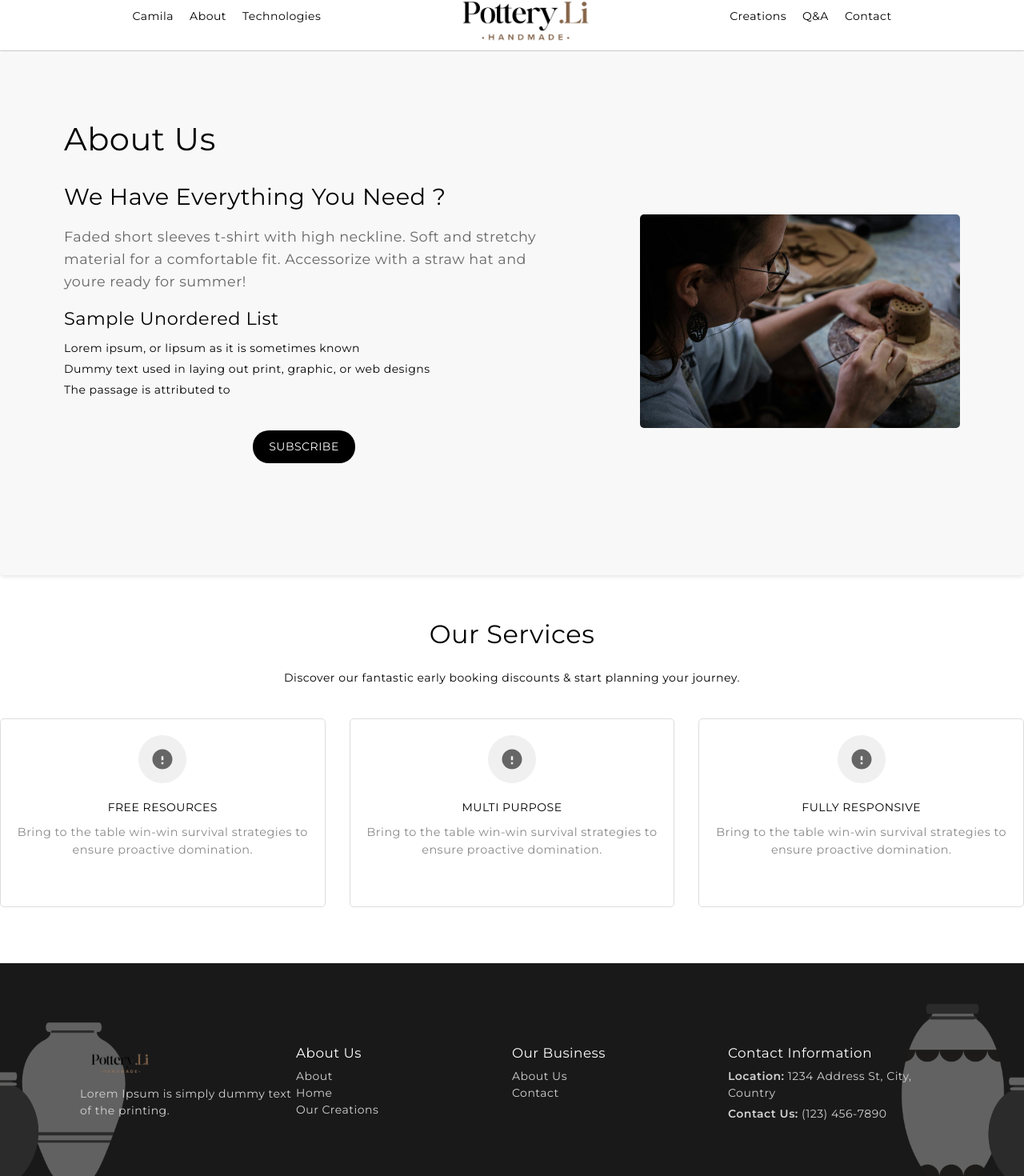
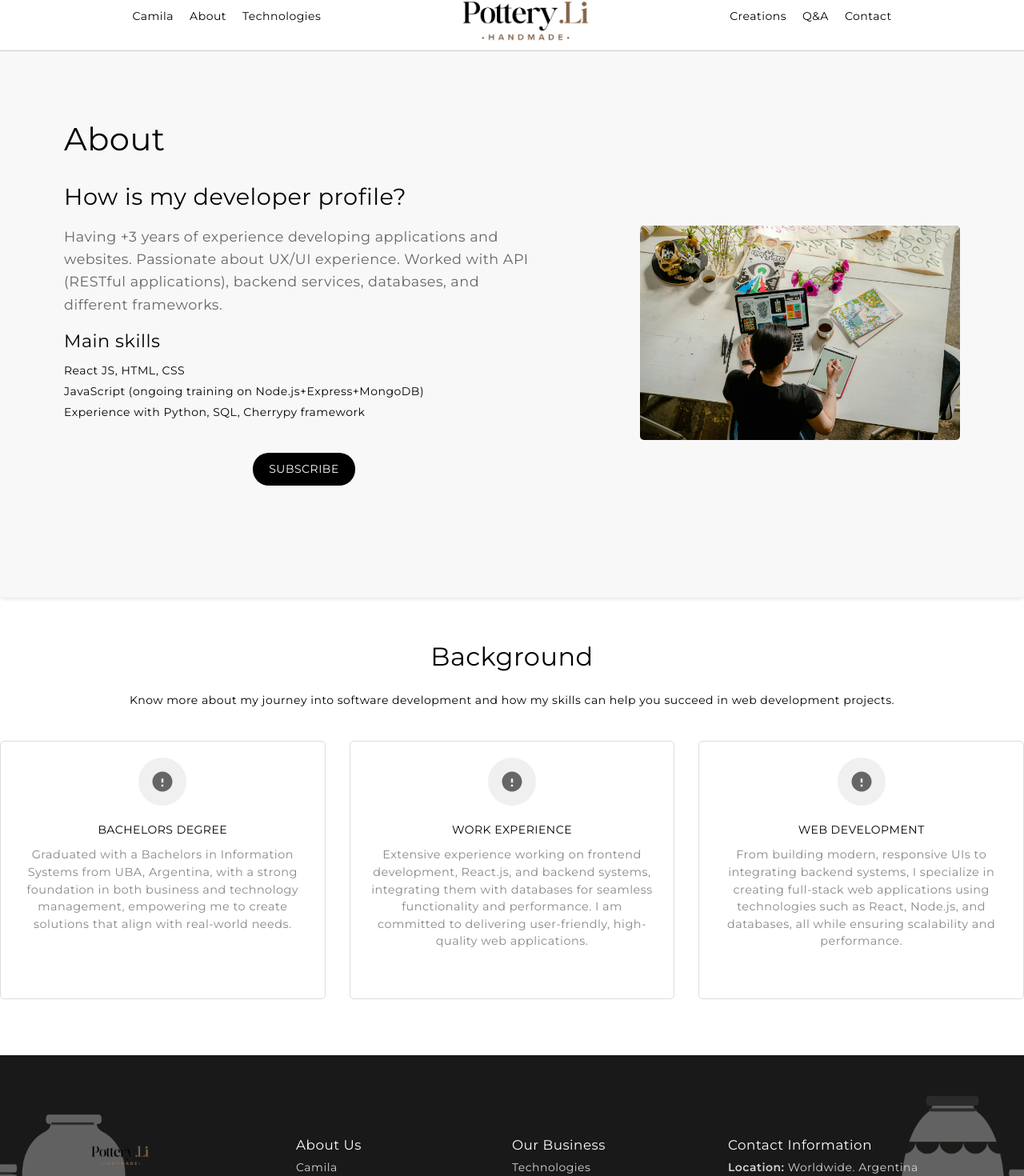
Before and after one commit to riboldicamila/01productwebsite, a React (Vite) app: page /about-us in a window 1280 px wide. Shown: the part 62-1532 px from the top of the page at 80% size. Built offline with nearby package versions, Linux system fonts and the light colour scheme.

Commit message:
content update

```diff
--- a/src/Components/Footer/Footer.jsx
+++ b/src/Components/Footer/Footer.jsx
@@ -42,9 +42,7 @@ const Footer = () => {
         <p>
           <strong>Location:</strong> {contactInfo.location}
         </p>
-        <p>
-          <strong>Contact Us:</strong> {contactInfo.phone}
-        </p>
+
         <p>
           <strong>Email:</strong> <a href={`mailto:${contactInfo.email}`}>{contactInfo.email}</a>
         </p>
--- a/src/Components/OurServices/OurServices.jsx
+++ b/src/Components/OurServices/OurServices.jsx
@@ -3,8 +3,8 @@ import './OurServices.css';
 const OurServices = () => {
   return (
     <section className="our-services">
-      <h2>Our Services</h2>
-      <p>Discover our fantastic early booking discounts & start planning your journey.</p>
+      <h2>Background</h2>
+      <p>Know more about my journey into software development and how my skills can help you succeed in web development projects.</p>
 
       <div className="service-cards">
         <div className="service-card">
@@ -13,8 +13,8 @@ const OurServices = () => {
               <path d="M12 2C6.48 2 2 6.48 2 12s4.48 10 10 10 10-4.48 10-10S17.52 2 12 2zm1 15h-2v-2h2v2zm0-4h-2v-4h2v4z" />
             </svg>
           </div>
-          <h3>FREE RESOURCES</h3>
-          <p>Bring to the table win-win survival strategies to ensure proactive domination.</p>
+          <h3>BACHELORS DEGREE</h3>
+          <p>Graduated with a Bachelors in Information Systems from UBA, Argentina, with a strong foundation in both business and technology management, empowering me to create solutions that align with real-world needs.</p>
         </div>
 
         <div className="service-card">
@@ -23,8 +23,8 @@ const OurServices = () => {
               <path d="M12 2C6.48 2 2 6.48 2 12s4.48 10 10 10 10-4.48 10-10S17.52 2 12 2zm1 15h-2v-2h2v2zm0-4h-2v-4h2v4z" />
             </svg>
           </div>
-          <h3>MULTI PURPOSE</h3>
-          <p>Bring to the table win-win survival strategies to ensure proactive domination.</p>
+          <h3>WORK EXPERIENCE</h3>
+          <p>Extensive experience working on frontend development, React.js, and backend systems, integrating them with databases for seamless functionality and performance. I am committed to delivering user-friendly, high-quality web applications.</p>
         </div>
 
         <div className="service-card">
@@ -33,8 +33,8 @@ const OurServices = () => {
               <path d="M12 2C6.48 2 2 6.48 2 12s4.48 10 10 10 10-4.48 10-10S17.52 2 12 2zm1 15h-2v-2h2v2zm0-4h-2v-4h2v4z" />
             </svg>
           </div>
-          <h3>FULLY RESPONSIVE</h3>
-          <p>Bring to the table win-win survival strategies to ensure proactive domination.</p>
+          <h3>WEB DEVELOPMENT</h3>
+          <p>From building modern, responsive UIs to integrating backend systems, I specialize in creating full-stack web applications using technologies such as React, Node.js, and databases, all while ensuring scalability and performance.</p>
         </div>
       </div>
     </section>
--- /dev/null
+++ b/src/Data/CollectionData.js
@@ -0,0 +1,98 @@
+
+export const products = [
+    {
+      id: 1,
+      name: 'React Js',
+      rating: 5,
+    },
+    {
+      id: 2,
+      name: 'HTML',
+      rating: 5,
+    },
+    {
+      id: 3,
+      name: 'JavaScript',
+      rating: 5,
+    },
+    {
+      id: 4,
+      name: 'CSS',
+      rating: 4,
+    },
+    {
+      id: 5,
+      name: 'Python',
+      rating: 4,
+    },
+    {
+      id: 6,
+      name: 'SQL',
+      rating: 4,
+    },
+    {
+      id: 7,
+      name: 'Git',
+      rating: 5,
+    },
+    {
+      id: 8,
+      name: 'AWS Certification',
+      rating: 5,
+    },
+    {
+      id: 9,
+      name: 'React Testing Library',
+      rating: 4,
+    },
+    {
+      id: 10,
+      name: 'Object Oriented Programming',
+      rating: 5,
+    },
+    {
+      id: 11,
+      name: 'Scrum',
+      rating: 4,
+    },
+    {
+      id: 12,
+      name: 'Agile Methodologies',
+      rating: 4,
+    },
+    {
+      id: 13,
+      name: 'JIRA',
+      rating: 4,
+    },
+    {
+      id: 14,
+      name: 'CI/CD',
+      rating: 3,
+    },
+    {
+      id: 15,
+      name: 'Bootstrap',
+      rating: 5,
+    },
+    {
+      id: 16,
+      name: 'Material-UI',
+      rating: 4,
+    },
+    {
+      id: 17,
+      name: 'English (C1 - Advanced)',
+      rating: 5,
+    },
+    {
+      id: 18,
+      name: 'Spanish (Native)',
+      rating: 5,
+    },
+    {
+      id: 19,
+      name: 'Portuguese (A1)',
+      rating: 2,
+    },
+  ];
--- a/src/Data/ContactData.js
+++ b/src/Data/ContactData.js
@@ -1,17 +1,13 @@
 export const contactInfo = {
     address: [
-      "Silver business point",
-      "India"
+      "Worldwide. Argentina and Italy based."
     ],
-    phone: "9033697984",
-    email: "info@gmail.com",
-    additionalInfo: "We are open: Monday - Saturday, 10AM - 5PM and closed on Sunday, sorry for that.",
+    email: "cami.riboldi@gmail.com",
+    additionalInfo: "Reach out leaving an email, or connect on Linkedin.",
   };
 
   export const socialLinks = [
-    { name: "Facebook", icon: "fab fa-facebook-f", link: "#" },
-    { name: "Instagram", icon: "fab fa-instagram", link: "#" },
-    { name: "Tiktok", icon: "fab fa-tiktok", link: "#" },
-    { name: "Snapchat", icon: "fab fa-snapchat", link: "#" },
-    { name: "Vimeo", icon: "fab fa-vimeo-v", link: "#" },
+    { name: "Website", icon: "fab fa-instagram", link: "#" },
+    { name: "Linkedin", icon: "fab fa-tiktok", link: "#" },
+    { name: "Github", icon: "fab fa-snapchat", link: "#" },
   ];
--- a/src/Data/FooterData.js
+++ b/src/Data/FooterData.js
@@ -1,16 +1,15 @@
 export const aboutLinks = [
+  { name: "Camila", path: "" },
   { name: "About", path: "/about-us" },
-    { name: "Home", path: "/" },
-    { name: "Our Creations", path: "/collection" },
 ];
 
 export const businessLinks = [
-    { name: "About Us", path: "/about-us" },
-    { name: "Contact", path: "/contact" },
+  { name: "Technologies", path: "/collection" },
+  { name: "Creations", path: "/about-us" },
+  { name: "Q&A", path: "/contact" },
 ];
 
 export const contactInfo = {
-    location: "1234 Address St, City, Country",
-    phone: "(123) 456-7890",
-    email: "info@example.com",
+  location: "Worldwide. Argentina and Italy based.",
+  email: "cami.riboldi@gmail.com",
 };
--- a/src/Pages/Home/AboutUs.jsx
+++ b/src/Pages/Home/AboutUs.jsx
@@ -1,7 +1,7 @@
 import React from "react";
 import "./AboutUs.css";
 import OurServices from "../../Components/OurServices/OurServices";
-import pottery01 from "../../Components/Images/pottery01.jpg";
+import pottery01 from "../../Components/Images/tech02.jpg";
 import GenericButton from "../../Components/Button";
 
 
@@ -10,20 +10,19 @@ function AboutUs() {
     <div>
       <div className="about-me-container">
         <div className="about-us-content">
-          <h2>About Us</h2>
-          <h3>We Have Everything You Need ?</h3>
+          <h2>About </h2>
+          <h3>How is my developer profile?</h3>
           <p>
-            Faded short sleeves t-shirt with high neckline. Soft and stretchy
-            material for a comfortable fit. Accessorize with a straw hat and
-            youre ready for summer!
+            Having +3 years of experience developing applications and websites.
+            Passionate about UX/UI experience. Worked with API (RESTful applications), backend services, databases, and different frameworks.
           </p>
-          <h4>Sample Unordered List</h4>
+          <h4>Main skills </h4>
           <ul>
-            <li>Lorem ipsum, or lipsum as it is sometimes known</li>
+            <li>React JS, HTML, CSS</li>
             <li>
-              Dummy text used in laying out print, graphic, or web designs
+              JavaScript (ongoing training on Node.js+Express+MongoDB)
             </li>
-            <li>The passage is attributed to</li>
+            <li>Experience with Python, SQL, Cherrypy framework</li>
           </ul>
           <GenericButton />
         </div>
--- a/src/Pages/Home/Collection.jsx
+++ b/src/Pages/Home/Collection.jsx
@@ -3,41 +3,11 @@ import pottery03 from "../../Components/Images/pottery03.jpg"
 
 import './CollectionPage.css';
 import GenericButton from '../../Components/Button';
+import { products } from '../../Data/CollectionData';
+
 
 const CollectionPage = () => {
   const [viewMode, setViewMode] = useState('grid');
-
-  const products = [
-    {
-      id: 1,
-      name: 'Wowed Art',
-      price: 75.00,
-      originalPrice: 800.00,
-      image: pottery03,
-      onSale: true,
-      colors: ['red', 'black', 'blue'],
-      rating: 4
-    },
-    {
-      id: 2,
-      name: 'Woodsy Art',
-      price: 60.00,
-      originalPrice: 950.00,
-      image: pottery03,
-      onSale: true,
-      colors: ['red', 'green', 'yellow'],
-      rating: 5
-    },
-    {
-      id: 3,
-      name: 'Wert Art',
-      price: 80.00,
-      image: pottery03,
-      onSale: false,
-      rating: 2
-    },
-
-  ];
 
   return (
     <div className="collection-container">
@@ -87,12 +57,6 @@ const CollectionPage = () => {
             </div>
             <div className="product-info">
               <h3>{product.name}</h3>
-              <div className="price-container">
-                {product.originalPrice && (
-                  <span className="original-price">${product.originalPrice.toFixed(2)}</span>
-                )}
-                <span className="price">${product.price.toFixed(2)}</span>
-              </div>
             </div>
           </div>
         ))}
--- a/src/Pages/Home/Contact.jsx
+++ b/src/Pages/Home/Contact.jsx
@@ -1,5 +1,8 @@
 import './Contact.css';
 import { contactInfo, socialLinks } from '../../Data/ContactData';
+
+import contact01 from "../../Components/Images/contact01.jpg";
+
 
 const Contact = () => {
   return (
@@ -9,7 +12,7 @@ const Contact = () => {
       <div className="contact-content">
         <div className="contact-image">
           <img
-            src="/path-to-your-image.jpg"
+            src={contact01}
             alt="Decorative vase with flowers"
             className="main-image"
           />
@@ -17,11 +20,11 @@ const Contact = () => {
 
         <div className="contact-info">
           <h2 className="get-in-touch">GET IN TOUCH</h2>
-          <p className="subtitle">Wed Love to Hear From You, Lets Get In Touch!</p>
+          <p className="subtitle">Would love to connect, Lets Get In Touch!</p>
 
           <div className="info-grid">
             <div className="info-item">
-              <h3>Address</h3>
+              <h3>Based on</h3>
               <p>{contactInfo.address[0]}</p>
               <p>{contactInfo.address[1]}</p>
             </div>
```
Also changed, not shown: 1 other file (tests, documents, lock files or other folders). Lines whose indentation alone changed are shown as unchanged.
